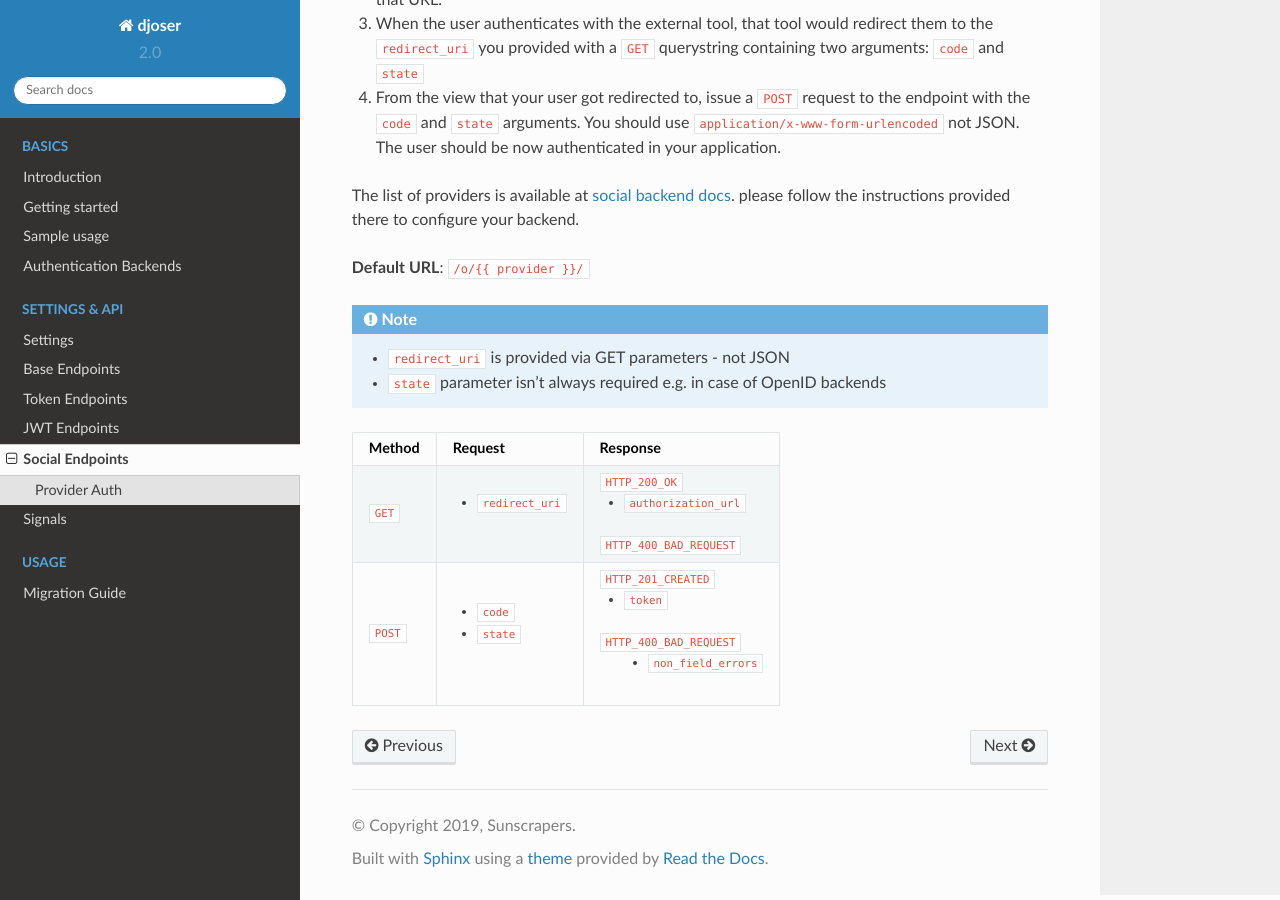
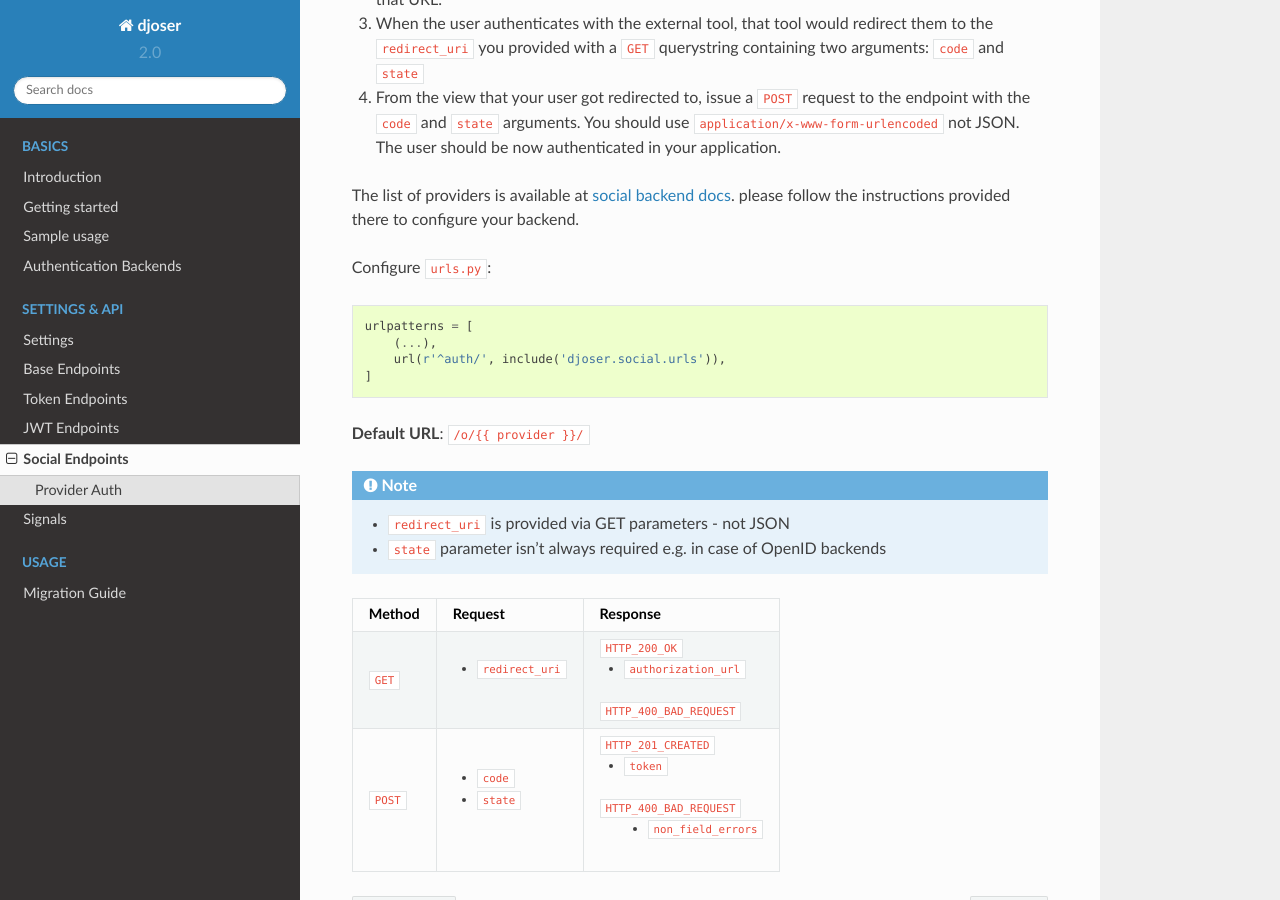
Before and after one commit to sunscrapers/djoser, a Sphinx documentation site: the page built from docs/source/social_endpoints.rst, in a window 1280 px wide and 900 px high, scrolled down 499 px. Built offline with Sphinx 7.4.7 and the Read the Docs theme 2.0.0, drawn with Linux system fonts in a browser that asks for light colours.

Commit message:
Add urls.py config
I had to look at the source code to find the import to get the /o/{{ provider }}/ url working,
including it in the documentation might help others save some time

```diff
--- a/docs/source/social_endpoints.rst
+++ b/docs/source/social_endpoints.rst
@@ -28,6 +28,14 @@ The list of providers is available at
 `social backend docs <https://python-social-auth.readthedocs.io/en/latest/backends/index.html#social-backends>`_.
 please follow the instructions provided there to configure your backend.
 
+Configure ``urls.py``:
+
+.. code-block:: python
+
+    urlpatterns = [
+        (...),
+        url(r'^auth/', include('djoser.social.urls')),
+    ]
 
 **Default URL**: ``/o/{{ provider }}/``
 
```
